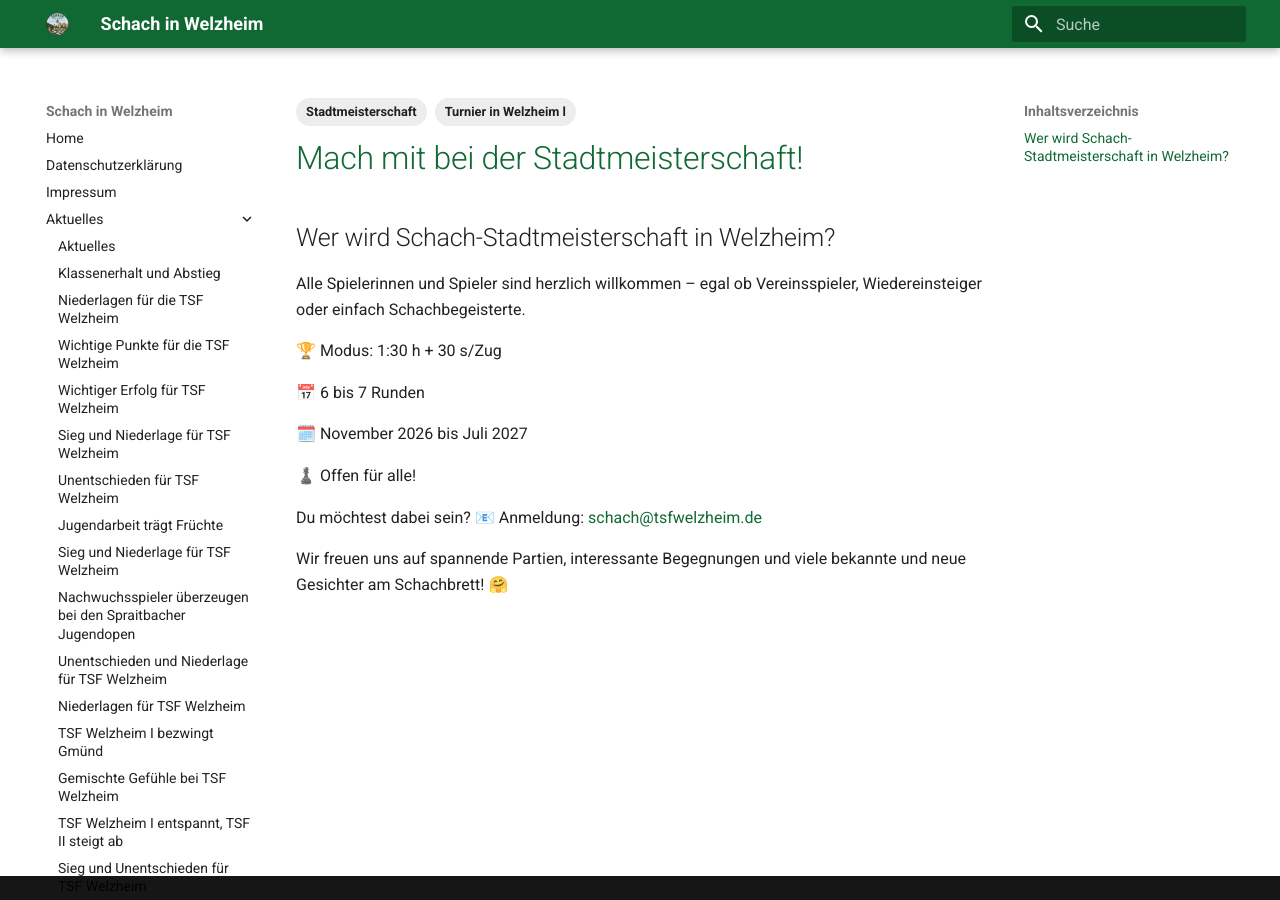
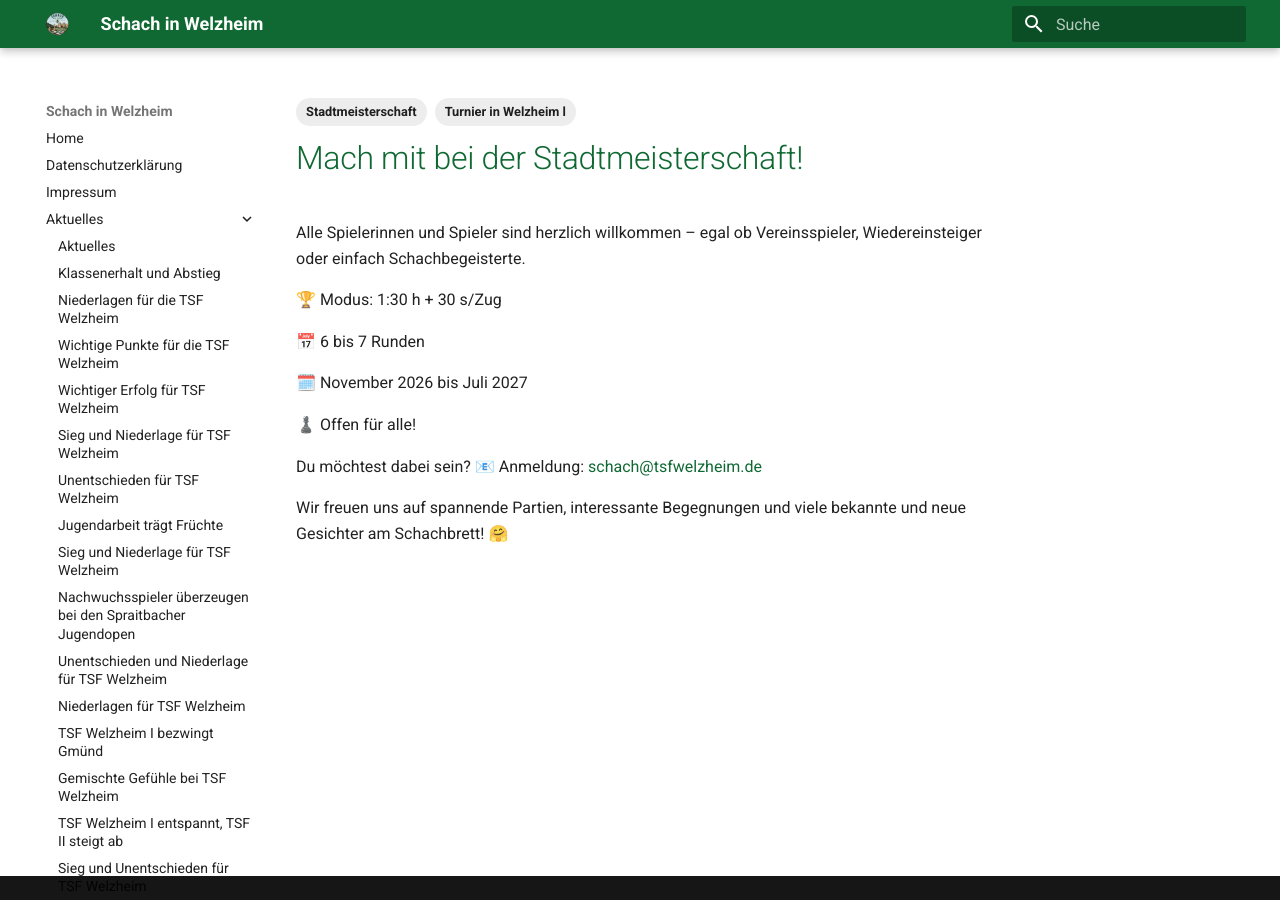
Before and after one commit to schachwelzheim/schachwelzheim, an MkDocs documentation site: the page built from docs/aktuelles/2026-10-07.md, in a window 1280 px wide. Built offline with MkDocs 1.6.1 and Material for MkDocs 9.7.7, drawn with Linux system fonts in a browser that asks for light colours.

Commit message:
Update chess championship announcement
Removed the question about who will be the chess city champion.

```diff
--- a/docs/aktuelles/2026-10-07.md
+++ b/docs/aktuelles/2026-10-07.md
@@ -5,8 +5,6 @@ tags:
 ---
 
 # Mach mit bei der Stadtmeisterschaft!
-
-## Wer wird Schach-Stadtmeisterschaft in Welzheim?
 
 Alle Spielerinnen und Spieler sind herzlich willkommen – egal ob Vereinsspieler, Wiedereinsteiger oder einfach Schachbegeisterte.
 
```
